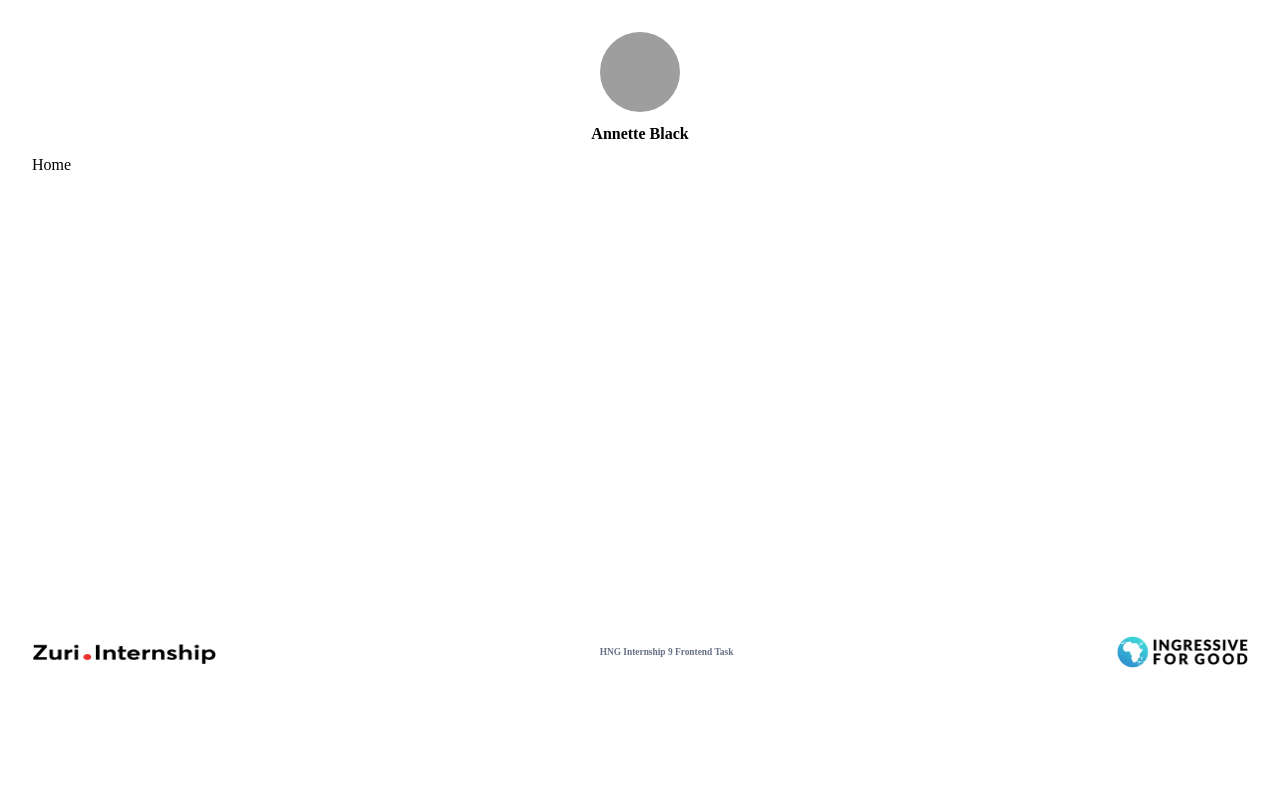
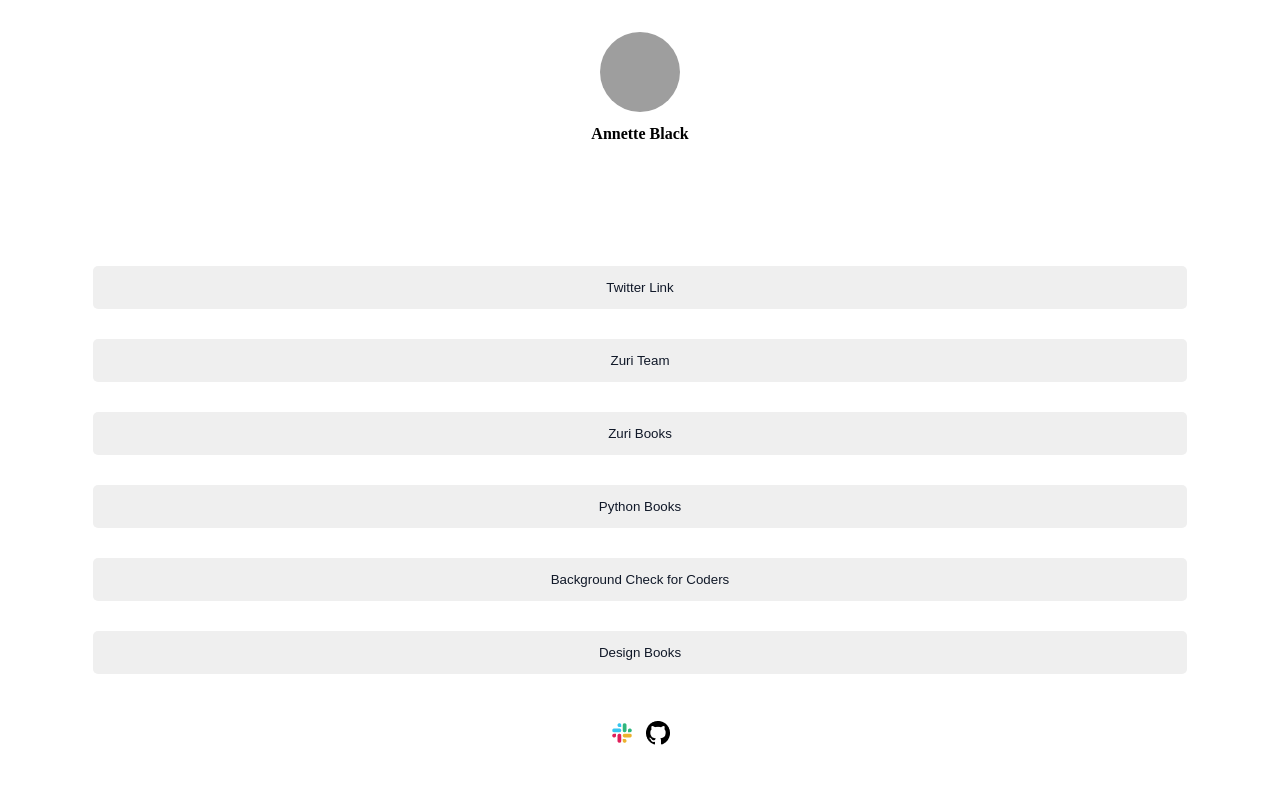
Before and after one commit to doziem/link_tree_app, a React (Create React App) app: page / in a window 1280 px wide. Shown: the top 800 px of the page. Built offline with nearby package versions, Linux system fonts and the light colour scheme; grey boxes are pictures that could not be loaded.

Commit message:
worked on home page

```diff
--- a/src/App.css
+++ b/src/App.css
@@ -26,9 +26,27 @@
   display: none;
 }
 .home {
-  height: 60vh;
+  height: 100vh;
+  display: flex;
+  flex-direction: column;
+  justify-content: center;
+  align-items: center;
 }
-
+.link {
+  width: 90%;
+  margin: 15px 0;
+  padding: 14px;
+  border: none;
+  border-radius: 5px;
+  font-weight: 500;
+  color: #101828;
+}
+.home__social {
+  margin: 2rem 0 7rem 0;
+}
+.slack-img {
+  margin-right: 12px;
+}
 .footer {
   display: flex;
   justify-content: space-between;
--- /dev/null
+++ b/src/components/Button.js
@@ -0,0 +1,8 @@
+import React from 'react'
+
+const Button = ({ link }) => {
+    return <button className='link' id={link.id} to={link.link}>{link.name}</button>
+
+}
+
+export default Button
--- a/src/data.js
+++ b/src/data.js
@@ -1,13 +1,33 @@
 const data = [
     {
-        name: 'twitter',
+        name: 'Twitter Link',
+        id: 'twitter',
+        link: 'https://twitter.com/chidoziem1'
+    },
+    {
+        name: 'Zuri Team',
         id: 'btn__zuri',
         link: 'https://training.zuri.team/'
     },
     {
-        name: 'book',
-        id: 'btn__zuri',
-        link: 'https://training.zuri.team/'
+        name: 'Zuri Books',
+        id: 'books',
+        link: ' http://books.zuri.team'
+    },
+    {
+        name: 'Python Books',
+        id: 'book__python',
+        link: 'https://books.zuri.team/python-for-beginners?ref_id=Chidozie'
+    },
+    {
+        name: 'Background Check for Coders',
+        id: 'pitch',
+        link: 'https://background.zuri.team'
+    },
+    {
+        name: 'Design Books',
+        id: 'book__design',
+        link: 'https://books.zuri.team/design-rules '
     },
 ]
 
--- a/src/pages/Home.js
+++ b/src/pages/Home.js
@@ -1,9 +1,21 @@
-import React from 'react'
+import React from 'react';
+import data from '../data';
+import Button from '../components/Button';
+import Slack from '../image/slack.png';
+import Github from '../image/github.png';
 
 const Home = () => {
-    return (
-        <div className='home'>Home</div>
-    )
-}
+  return (
+    <div className="home">
+      {data.map((link, i) => (
+        <Button link={link} key={i} />
+      ))}
+      <div className="home__social">
+        <img className="slack-img" src={Slack} alt="slack" />
+        <img src={Github} alt="Git hub" />
+      </div>
+    </div>
+  );
+};
 
-export default Home
+export default Home;
```
Also changed, not shown: src/image/github.png (added), src/image/slack.png (added).
